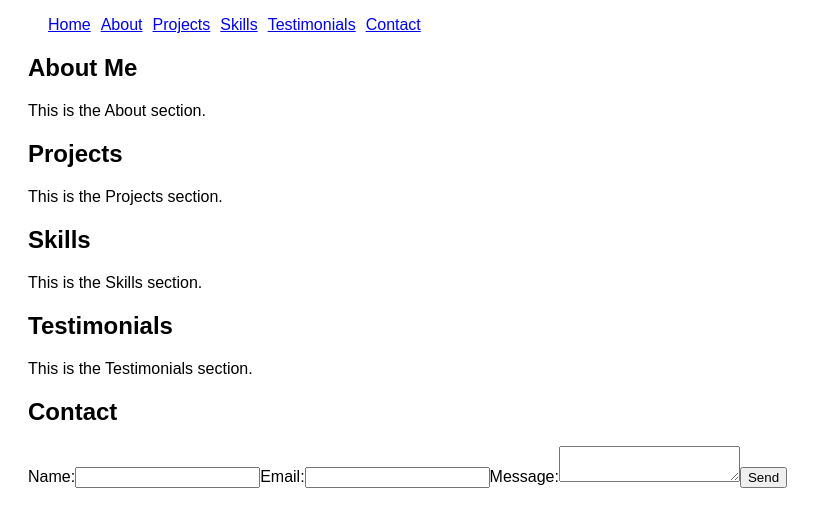
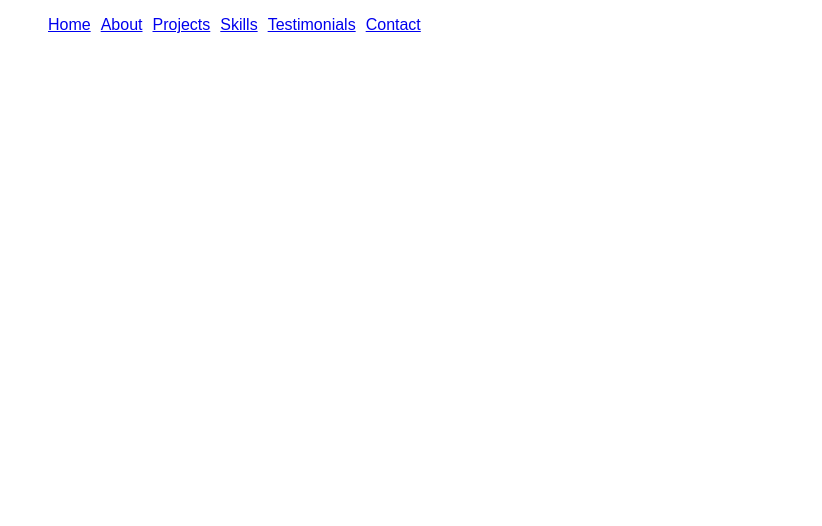
Before and after one commit to MichalPokrzywa/Portfolio, a React (Create React App) app: page / in a window 1280 px wide. Shown: the top 526 px of the page, without its empty margins (0-822 px from the left). Built offline with nearby package versions, Linux system fonts and the light colour scheme.

Commit message:
quick fix

```diff
--- a/src/App.js
+++ b/src/App.js
@@ -14,7 +14,7 @@
     <Router>
       <Navbar />
       <Routes>
-        <Route path="/" element={<Home />} />
+        <Route path="/Portfolio/" element={<Home />} />
         <Route path="/about" element={<About />} />
         <Route path="/projects" element={<Projects />} />
         <Route path="/skills" element={<Skills />} />
--- a/src/components/Navbar.js
+++ b/src/components/Navbar.js
@@ -6,7 +6,7 @@
   return (
     <nav>
       <ul>
-        <li><Link to="/">Home</Link></li>
+        <li><Link to="/Portfolio/">Home</Link></li>
         <li><Link to="/about">About</Link></li>
         <li><Link to="/projects">Projects</Link></li>
         <li><Link to="/skills">Skills</Link></li>
```
